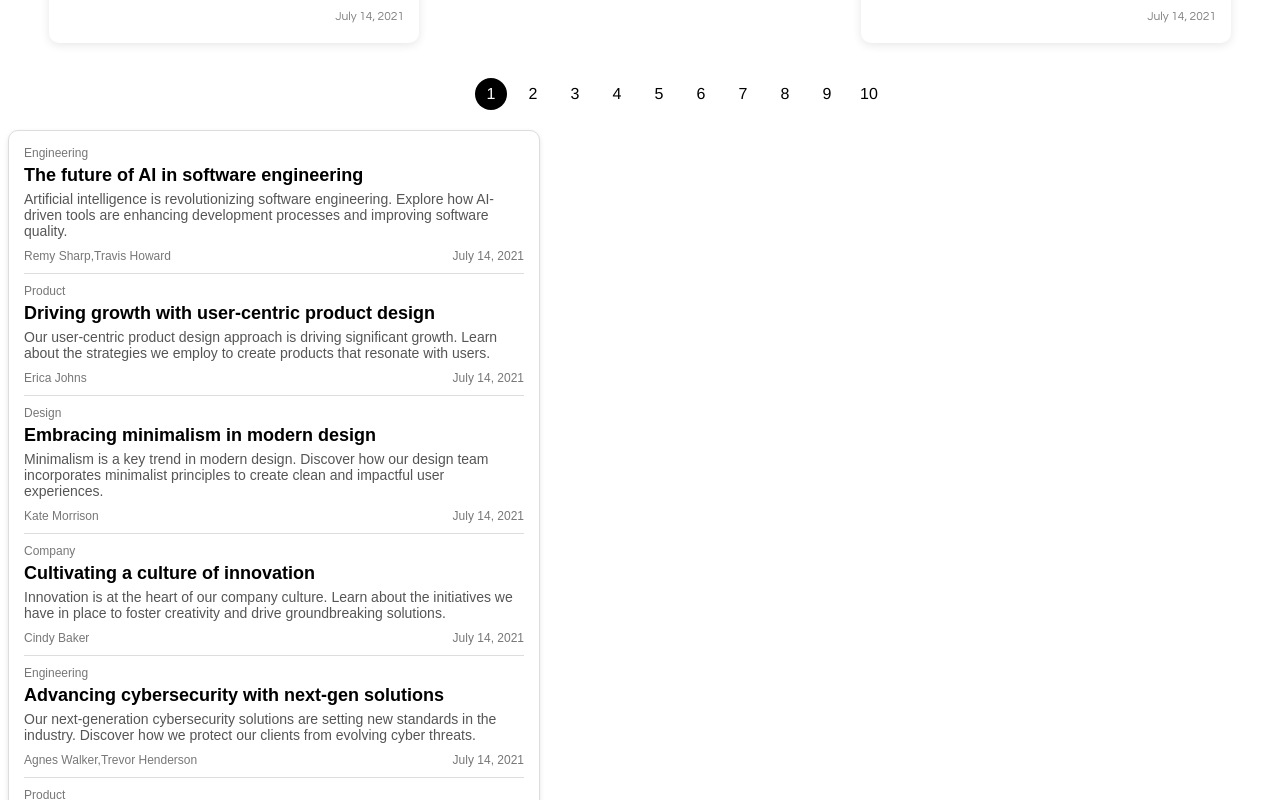
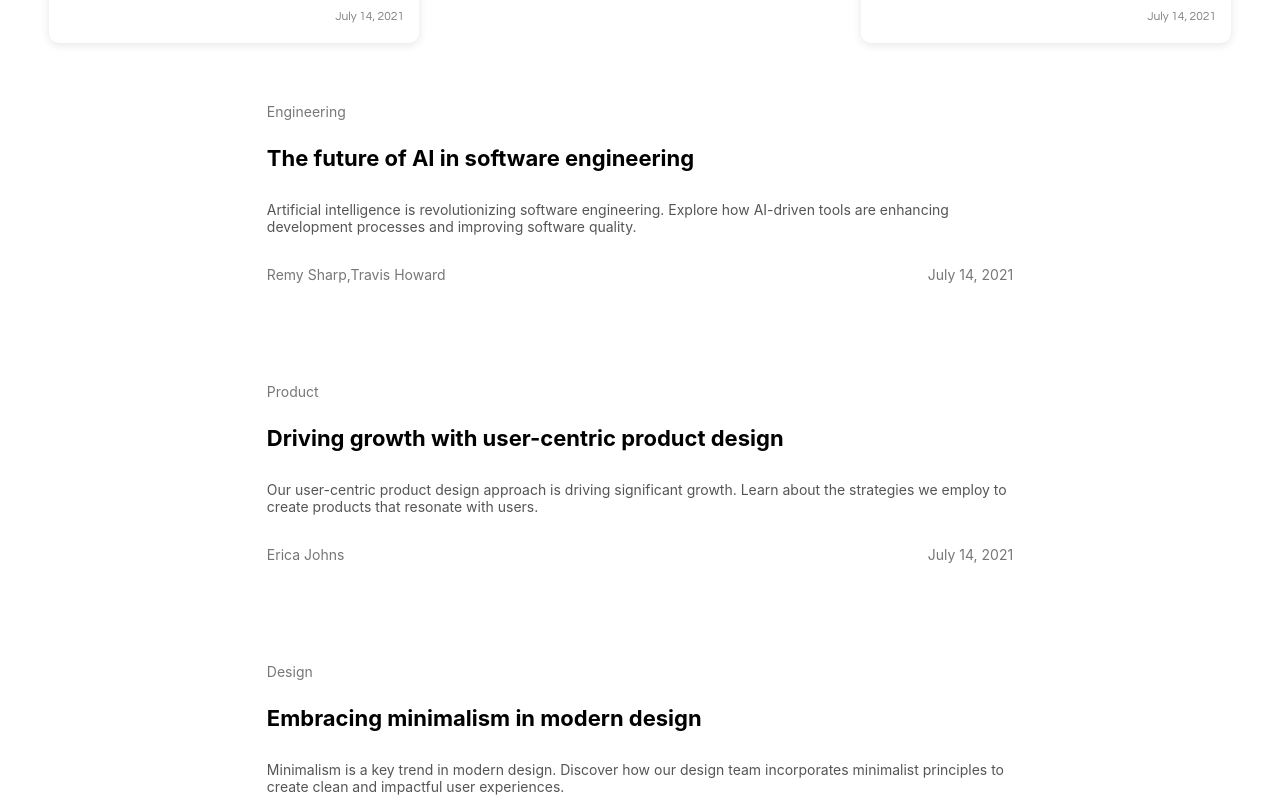
Before and after one commit to SmallCakekoo/Laboratorio2, a website: page index.html in a window 1280 px wide. Shown: the part 1360-2160 px from the top of the page. Drawn offline with Linux system fonts and the light colour scheme.

Commit message:
style (better ui) : improvement regarding news container

```diff
--- a/componentes/card-container.js
+++ b/componentes/card-container.js
@@ -62,7 +62,6 @@ export default class CardContainer extends HTMLElement {
     </div>
     <card-medium></card-medium>
   </div>
-    <last-dial></last-dial>
 
 </div>
 
--- a/componentes/news.js
+++ b/componentes/news.js
@@ -23,32 +23,32 @@ export default class NewsCard extends HTMLElement {
       <style>
         :host {
           display: block;
-          font-family: Arial, sans-serif;
-          border: 1px solid #ddd;
-          border-radius: 10px;
-          padding: 15px;
-          max-width: 500px;
-          background: white;
-          box-shadow: 0 2px 5px rgba(0, 0, 0, 0.1);
-          margin-bottom: 10px;
+          font-family: 'Inter', sans-serif;
+          max-width : 63%;
+          margin: 0 auto;
         }
         .news-container {
+          display: grid;
+          grid-template-columns: repeat(auto-fit, minmax(500px, 1fr));
+          gap: 50px;
+        }
+        .news-card {
+          background: white;
+          padding: 25px;
+          border-radius: 10px;
           display: flex;
           flex-direction: column;
-          gap: 10px;
-        }
-        .news-card {
-          border-bottom: 1px solid #ddd;
-          padding-bottom: 10px;
+          justify-content: space-between;
+          min-height: 180px;
         }
         .category {
-          font-size: 12px;
+          font-size: 14px;
           color: #777;
         }
         .title {
-          font-size: 18px;
+          font-size: 22px;
           font-weight: bold;
-          margin: 5px 0;
+          margin: 10px 0;
         }
         .description {
           font-size: 14px;
@@ -60,14 +60,18 @@ export default class NewsCard extends HTMLElement {
           justify-content: space-between;
           align-items: center;
           margin-top: 10px;
+          font-size: 14px;
+          color: #777;
         }
         .authors {
-          font-size: 12px;
-          color: #777;
+          display: flex;
+          align-items: center;
+          gap: 8px;
         }
-        .date {
-          font-size: 12px;
-          color: #777;
+        .authors img {
+          width: 28px;
+          height: 28px;
+          border-radius: 50%;
         }
       </style>
       <div class="news-container">
--- a/index.html
+++ b/index.html
@@ -13,5 +13,6 @@
     <main-header></main-header>
     <card-container></card-container>
     <news-card></news-card>
+    <last-dial></last-dial>
     <footer-container></footer-container>
   </body>
```
